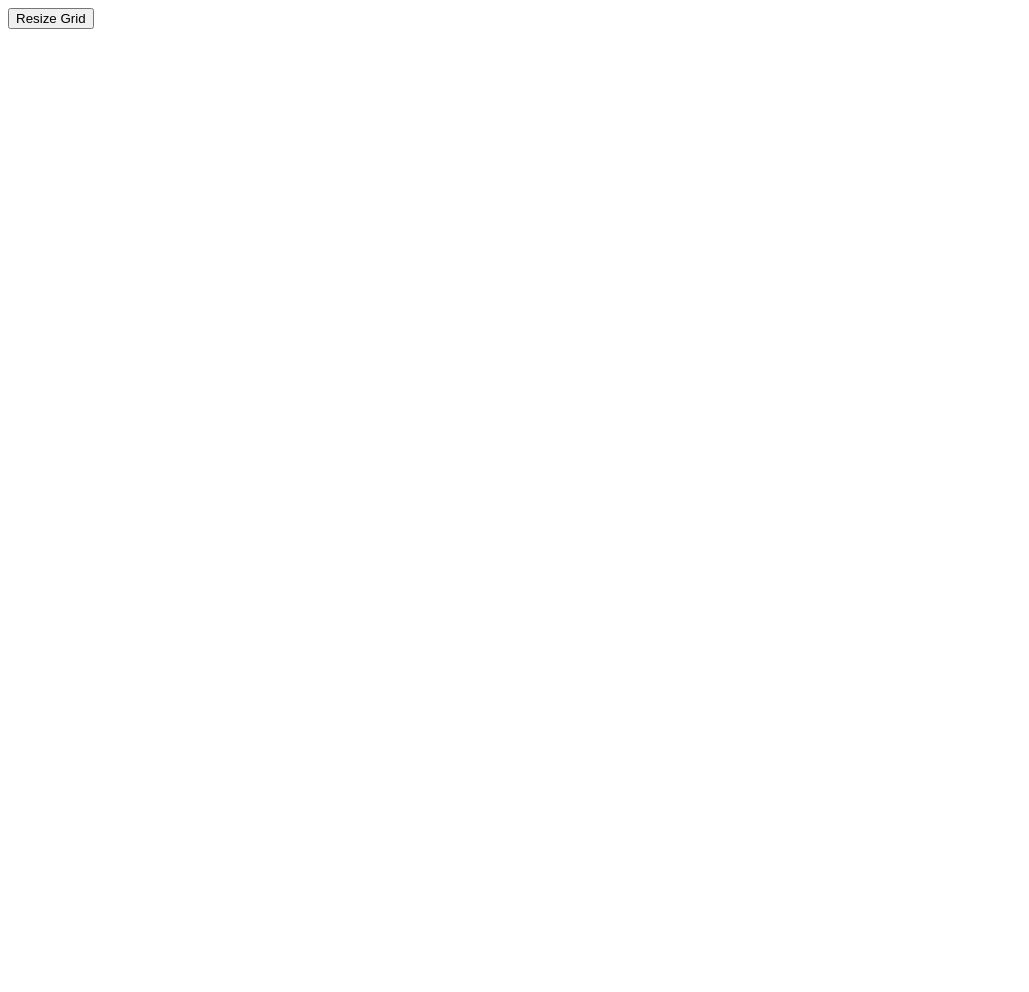
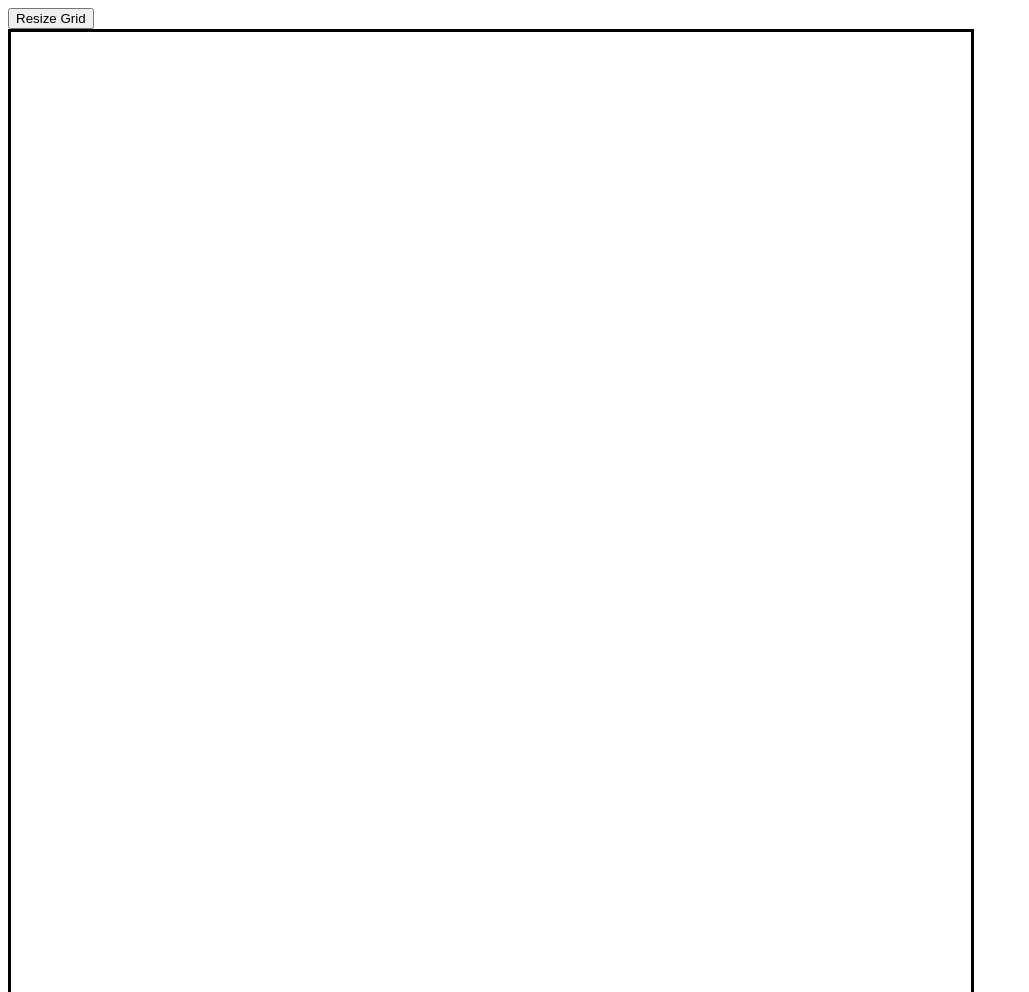
Before and after one commit to SidBanks/sketch, a plain HTML site: page index.html in a window 1280 px wide. Shown: the top 992 px of the page, without its empty margins (0-1029 px from the left). Before the commit the page ends 800 px from the top, so only its background shows below. Drawn offline with Linux system fonts and the light colour scheme.

Commit message:
Corrected class designations for divs.  Added body div for styling.

```diff
--- a/index.html
+++ b/index.html
@@ -2,15 +2,17 @@
 <html>
     <head>
         <title>Etch-a-Sketch</title>
-        <meta charset="UFT-8"/>
+        <meta charset="UTF-8"/>
         <link rel="stylesheet" href="style.css">
     </head>
 <body>
-    <div>
+    <div class="body">
+    <div class="resizeButton">
         <button id="gridResize">Resize Grid</button>
     </div>
-    <div id="container">
+    <div class="container">
 
+    </div>
     </div>
     <script scr="script.js"></script>
 </body>
```
